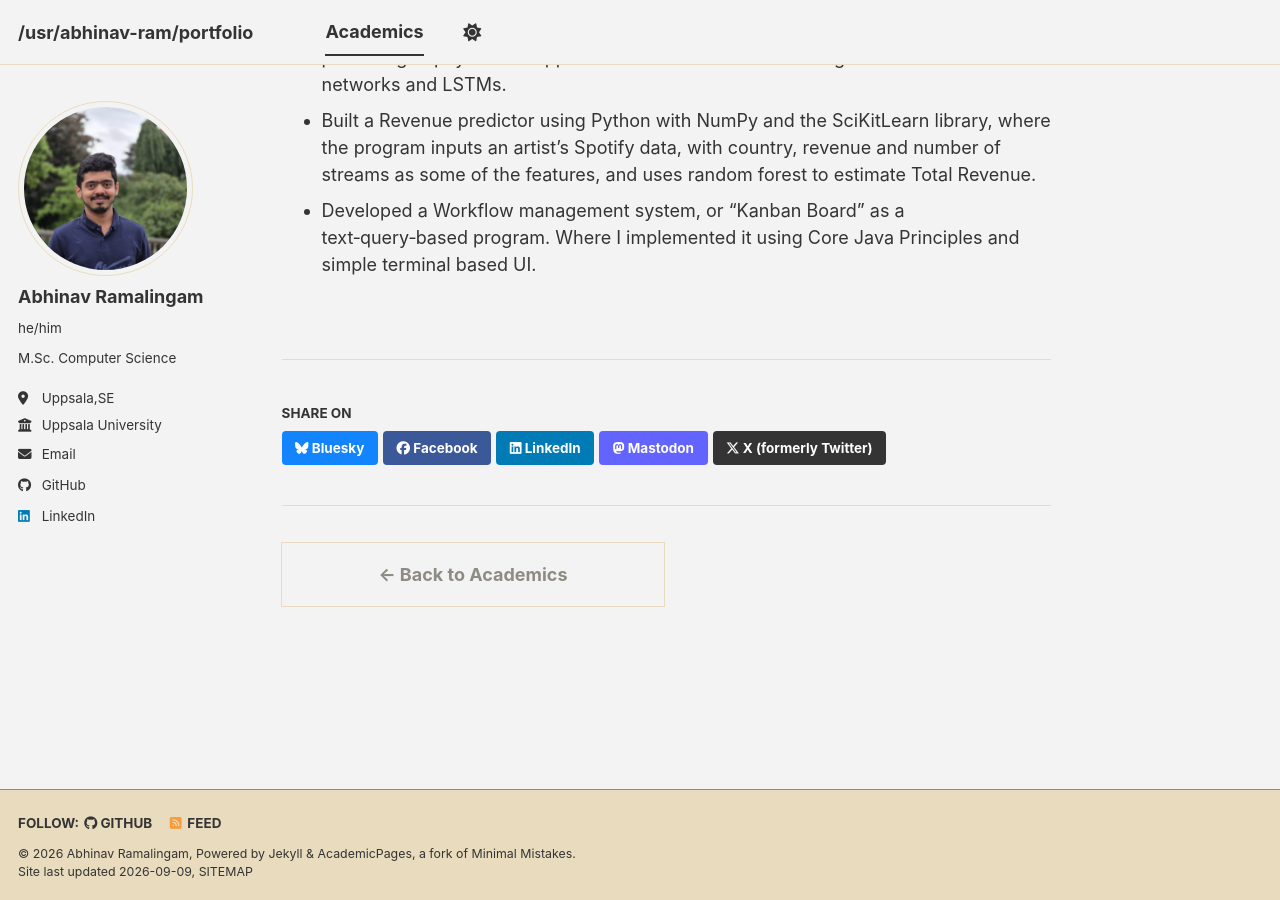
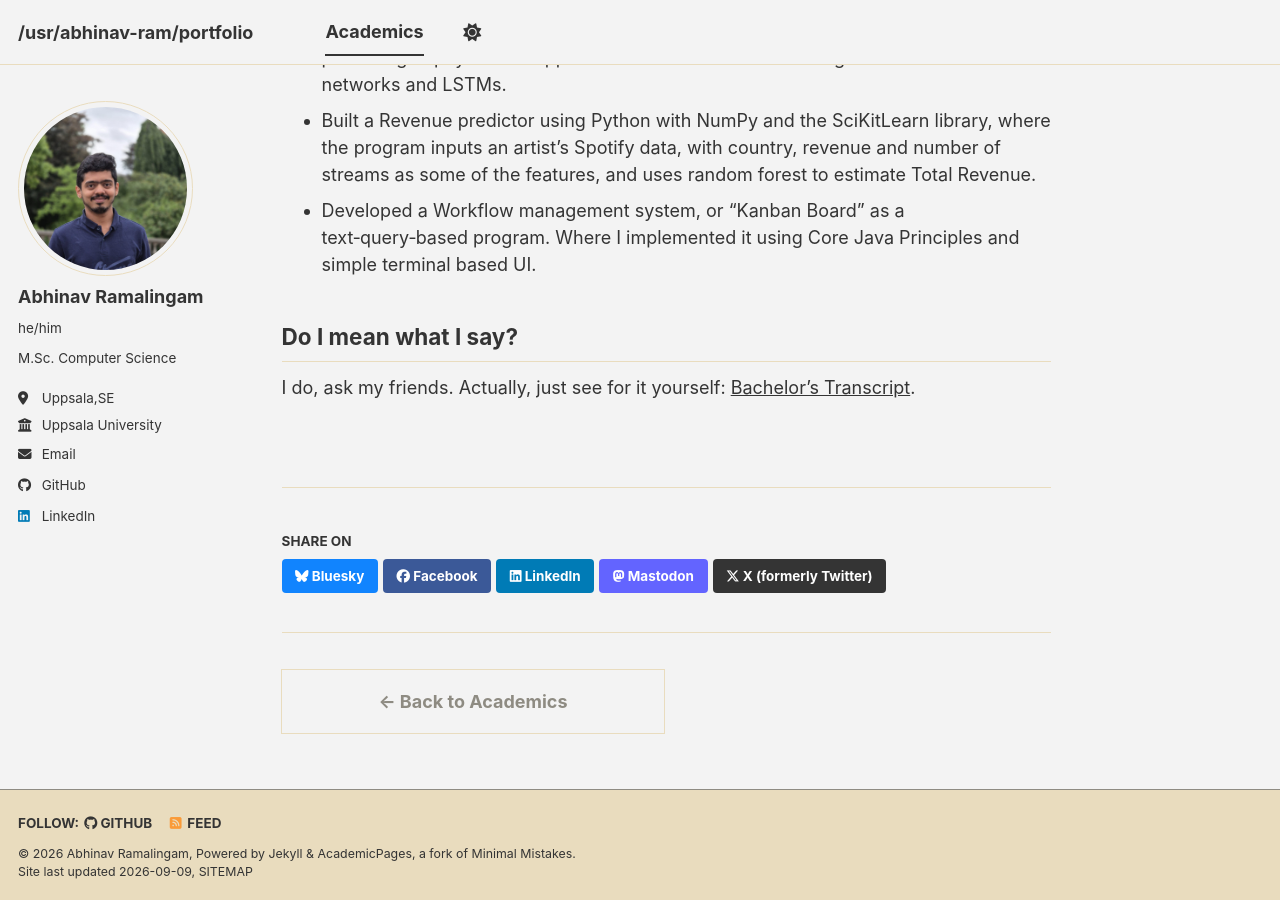
Before and after one commit to Abhinav-Ram/Abhinav-Ram.github.io, a Jekyll site: the page built from _academics/2020-06-bachelors.md, in a window 1280 px wide and 900 px high, scrolled down 1663 px. Built offline with Jekyll 4.4.1, drawn with Linux system fonts in a browser that asks for light colours; a style sheet for code colours, icons or effects is not loaded.

Commit message:
transcripts

```diff
--- a/_academics/2020-06-bachelors.md
+++ b/_academics/2020-06-bachelors.md
@@ -29,3 +29,7 @@ Designed and implemented a behavioural biometric authentication system leveragin
 - Designed a Smart Image Captioning system to aid Visually Impaired students to carry out experiments in the Physics Lab, where I created a highly specific image dataset pertaining to physics lab apparatus and trained a model using convolutional neural networks and LSTMs.
 - Built a Revenue predictor using Python with NumPy and the SciKitLearn library, where the program inputs an artist’s Spotify data, with country, revenue and number of streams as some of the features, and uses random forest to estimate Total Revenue.
 - Developed a Workflow management system, or "Kanban Board" as a text‑query‑based program. Where I implemented it using Core Java Principles and simple terminal based UI.
+
+Do I mean what I say?
+------
+I do, ask my friends. Actually, just see for it yourself: [Bachelor's Transcript]({{ site.url }}{{ site.baseurl }}/files/TranscriptBE.pdf).
```
Also changed, not shown: _academics/2024-09-masters.md (+4 -0 lines), 2 other files.
